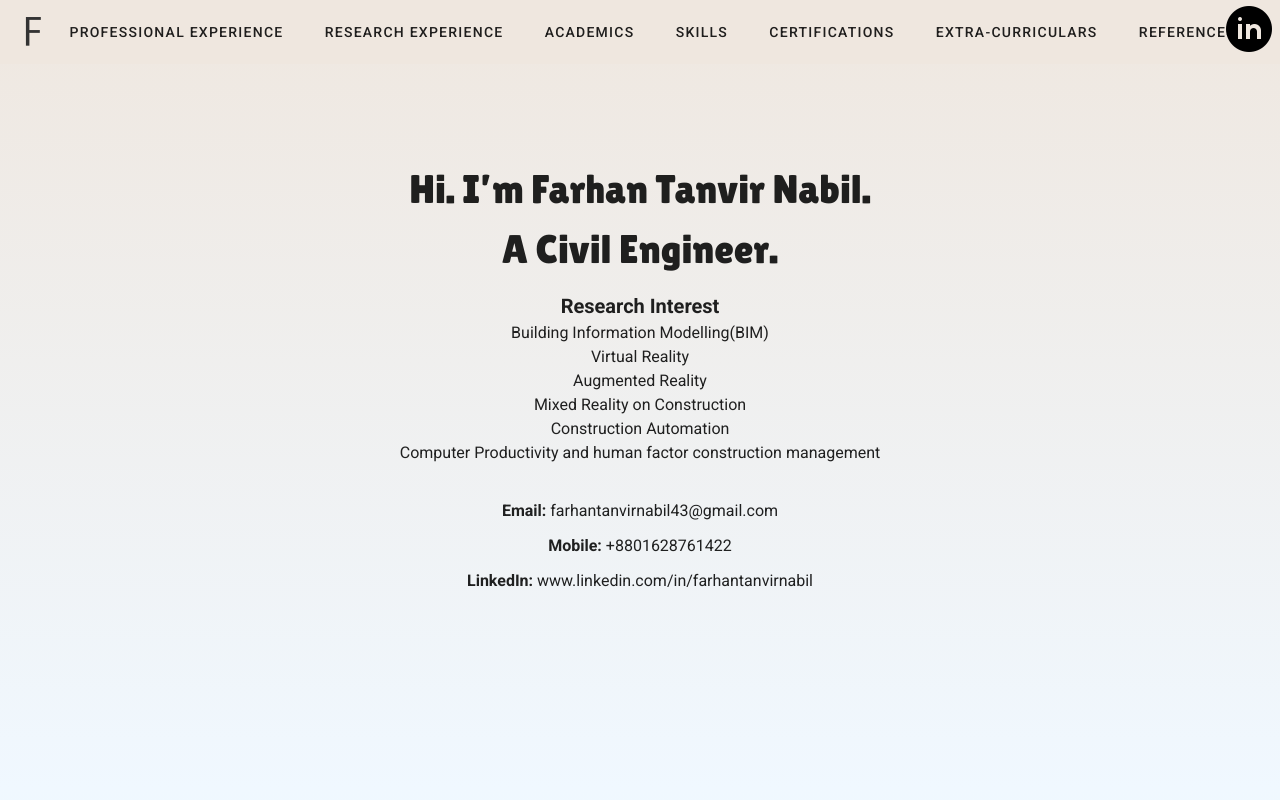
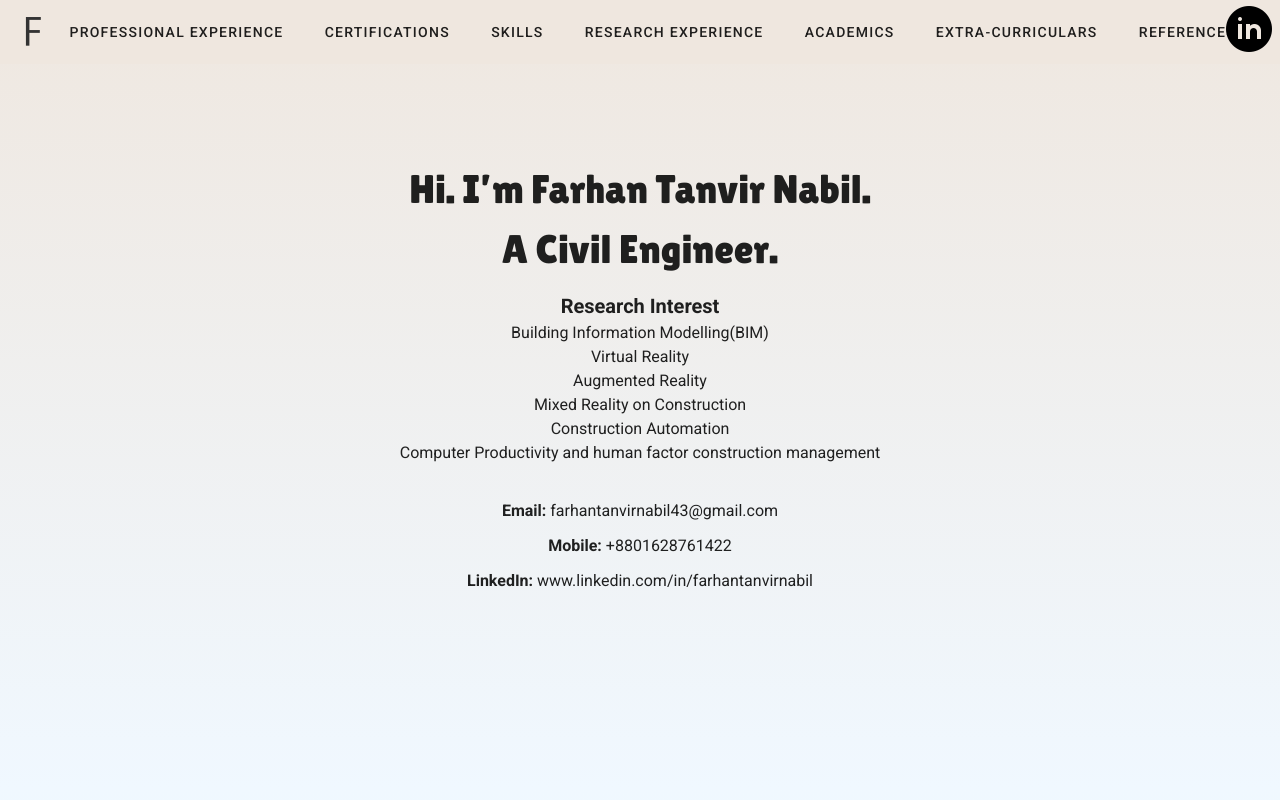
Before and after one commit to taswermahmood/nabil-portfolio, a Vue app: page / in a window 1280 px wide. Shown: the top 800 px of the page. Built offline with nearby package versions, Linux system fonts and the light colour scheme.

Commit message:
baal saal done

```diff
--- a/src/App.vue
+++ b/src/App.vue
@@ -11,19 +11,19 @@
             <v-list-item @click="color = '#f0f8ff'" text v-scroll-to="'#proexperience'">
               <span class="mr-2">Professional Experience</span>
             </v-list-item>
-            <v-list-item @click="color = '#d0fefe'" text v-scroll-to="'#reexperience'">
+            <v-list-item @click="color = '#d0fefe'" text v-scroll-to="'#certificate'">
+              <span class="mr-2">Certificates</span>
+            </v-list-item>
+            <v-list-item @click="color = '#d8e8e6'" text v-scroll-to="'#skills'">
+              <span class="mr-2">Skills</span>
+            </v-list-item>
+            <v-list-item @click="color = '#ddd6e1'" text v-scroll-to="'#reexperience'">
               <span class="mr-2">Research Experience</span>
             </v-list-item>
             <v-list-item @click="color = '#d8e8e6'" text v-scroll-to="'#academics'">
               <span class="mr-2">Academics</span>
             </v-list-item>
-            <v-list-item @click="color = '#dae4ee'" text v-scroll-to="'#skills'">
-              <span class="mr-2">Skills</span>
-            </v-list-item>
-            <v-list-item @click="color = '#ddd6e1'" text v-scroll-to="'#certificate'">
-              <span class="mr-2">Certificates</span>
-            </v-list-item>
-            <v-list-item @click="color = '#f4f5f0'" text v-scroll-to="'#extraCurricular'">
+            <v-list-item @click="color = '#dae4ee'" text v-scroll-to="'#extraCurricular'">
               <span class="mr-2">Extra-curriculars</span>
             </v-list-item>
             <v-list-item @click="color = '#aabba8'" text v-scroll-to="'#references'">
@@ -37,19 +37,19 @@
         <v-btn @click="color = '#f0f8ff'" text v-scroll-to="'#proexperience'">
           <span class="mr-2">Professional Experience</span>
         </v-btn>
-        <v-btn @click="color = '#d0fefe'" text v-scroll-to="'#reexperience'">
+        <v-btn @click="color = '#d0fefe'" text v-scroll-to="'#certificate'">
+          <span class="mr-2">Certifications</span>
+        </v-btn>
+        <v-btn @click="color = '#d8e8e6'" text v-scroll-to="'#skills'">
+          <span class="mr-2">Skills</span>
+        </v-btn>
+        <v-btn @click="color = '#ddd6e1'" text v-scroll-to="'#reexperience'">
           <span class="mr-2">Research Experience</span>
         </v-btn>
         <v-btn @click="color = '#d8e8e6'" text v-scroll-to="'#academics'">
           <span class="mr-2">Academics</span>
         </v-btn>
-        <v-btn @click="color = '#dae4ee'" text v-scroll-to="'#skills'">
-          <span class="mr-2">Skills</span>
-        </v-btn>
-        <v-btn @click="color = '#ddd6e1'" text v-scroll-to="'#certificate'">
-          <span class="mr-2">Certifications</span>
-        </v-btn>
-        <v-btn @click="color = '#f4f5f0'" text v-scroll-to="'#extraCurricular'">
+        <v-btn @click="color = '#dae4ee'" text v-scroll-to="'#extraCurricular'">
           <span class="mr-2">Extra-curriculars</span>
         </v-btn>
         <v-btn @click="color = '#aabba8'" text v-scroll-to="'#references'">
@@ -77,12 +77,12 @@
     <v-main>
       <DescriptionVue id="description" style="min-height:100vh; background: linear-gradient(#efe7df, #f0f8ff);" />
       <ProExperienceVue id="proexperience" style="min-height:100vh; background: linear-gradient(#f0f8ff, #d0fefe);" />
-      <ReExperienceVue id="reexperience" style="min-height:100vh; background: linear-gradient(#d0fefe, #d8e8e6);" />
+      <CertificateVue id="certificate" style="min-height:100vh; background: linear-gradient(#d0fefe, #d8e8e6);" />
+      <SkillsVue id="skills" style="min-height:100vh; background: linear-gradient(#d8e8e6, #ddd6e1);" />
+      <ReExperienceVue id="reexperience" style="min-height:100vh; background: linear-gradient(#ddd6e1, #d8e8e6);" />
       <AcademicsVue id="academics" style="min-height:100vh; background: linear-gradient(#d8e8e6, #dae4ee);" />
-      <SkillsVue id="skills" style="min-height:100vh; background: linear-gradient(#dae4ee, #ddd6e1);" />
-      <CertificateVue id="certificate" style="min-height:100vh; background: linear-gradient(#ddd6e1, #f4f5f0);" />
       <ExtraCurricularVue id="extraCurricular"
-        style="min-height:100vh; background: linear-gradient(#f4f5f0, #aabba8);" />
+        style="min-height:100vh; background: linear-gradient(#dae4ee, #aabba8);" />
       <ReferanceVue id="references" style="min-height:100vh; background: linear-gradient(#aabba8, #efe7df)" />
     </v-main>
   </v-app>
--- a/src/components/Skills.vue
+++ b/src/components/Skills.vue
@@ -3,6 +3,15 @@
         <v-col class="pa-2 align-self-center text-left" cols="12">
             <div data-aos-duration="1500" data-aos="fade-left" style="padding-bottom:2%">
                 <div style="font-family: 'Lilita One', cursive; font-size: 40px; padding-bottom: 1%;"> Skills</div>
+                <div style="font-weight:bold; padding:1% 0%">Technical Skills</div>
+                <div> <strong> Engineering Software: </strong> Autodesk REVIT, ETABS, AutoCAD, Geo5, Geotechnical Graphics (Quicklog), SAP 2000.</div>
+                <div> <strong> Image Processing Software: </strong> Adobe Photoshop, Adobe Illustrator.</div>
+                <div> <strong> Programming: </strong> C++.</div>
+                <div style="font-weight:bold; padding-top:1%">Lab Skills</div>
+                <div>
+                    Universal Testing Machine (UTM), Triaxial Test, Compaction Test, Consolidation Test,
+                    Permeability Test, Direct Shear Test, Index properties tests etc.
+                </div>
                 <v-row justify="center">
                     <v-col cols="2"><v-img class="white--text align-end " height="260px" src="../assets/lab1.jpg"></v-img></v-col>
                     <v-col cols="2"><v-img class="white--text align-end " height="260px" src="../assets/lab2.jpg"></v-img></v-col>
@@ -11,15 +20,6 @@
                     <v-col cols="2"><v-img class="white--text align-end " height="260px" src="../assets/pro2.jpg"></v-img></v-col>
                     <v-col cols="2"><v-img class="white--text align-end " height="260px" src="../assets/lab5.jpg"></v-img></v-col>
                 </v-row>
-                <div style="font-weight:bold; padding-top:1%">Lab Skills</div>
-                <div>
-                    Universal Testing Machine (UTM), Triaxial Test, Compaction Test, Consolidation Test,
-                    Permeability Test, Direct Shear Test, Index properties tests etc.
-                </div>
-                <div style="font-weight:bold; padding:1% 0%">Technical Skills</div>
-                <div> <strong> Engineering Software: </strong> Autodesk REVIT, ETABS, AutoCAD, Geo5, Geotechnical Graphics (Quicklog), SAP 2000.</div>
-                <div> <strong> Image Processing Software: </strong> Adobe Photoshop, Adobe Illustrator.</div>
-                <div> <strong> Programming: </strong> C++.</div>
             </div>
         </v-col>
     </v-row>
```
Also changed, not shown: 1 other file (tests, documents, lock files or other folders).
